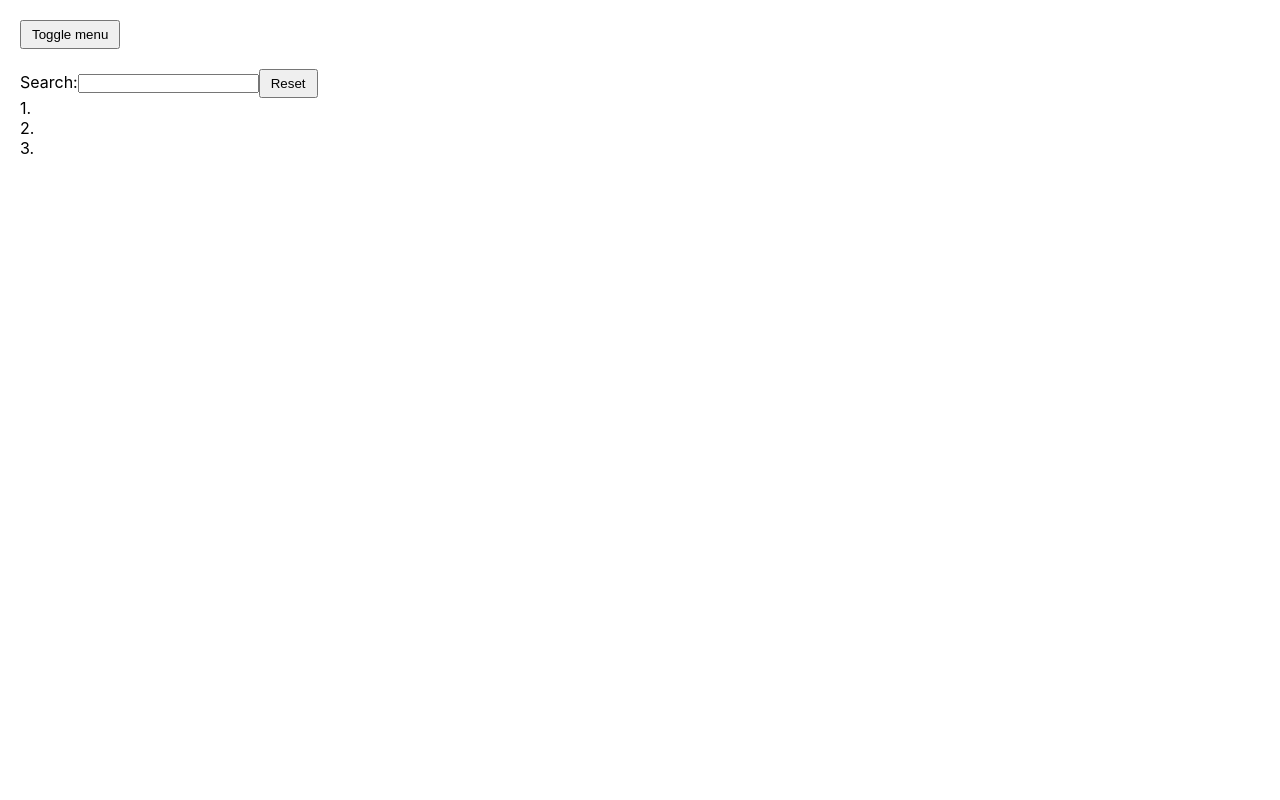
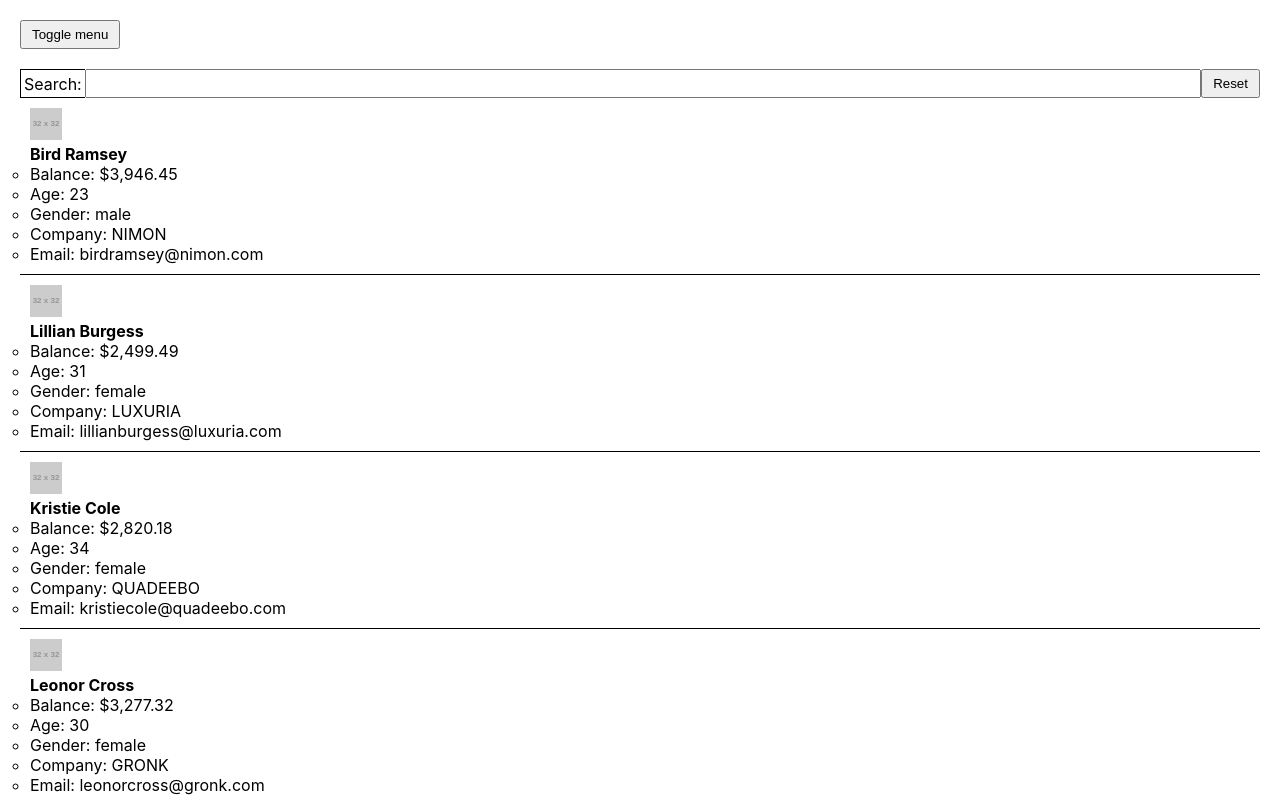
Before and after one commit to Pachciar3/zadania-tydzien-5, a React (Create React App) app: page /excersise-4 in a window 1280 px wide. Shown: the top 800 px of the page. Built offline with nearby package versions, Linux system fonts and the light colour scheme.

Commit message:
Task 4 - add features - getting data from database - create basic styles

```diff
--- a/src/components/Users/User.js
+++ b/src/components/Users/User.js
@@ -1,9 +1,17 @@
 import React from 'react';
 
-function User({ children }) {
+function User({ data }) {
   return (
     <li className="users__item">
-      {children}
+      <img src={data.picture} alt={data.name} />
+      <h4>{data.name}</h4>
+      <ul>
+        <li><span>Balance: </span>{data.balance}</li>
+        <li><span>Age: </span>{data.age}</li>
+        <li><span>Gender: </span>{data.gender}</li>
+        <li><span>Company: </span>{data.company}</li>
+        <li><span>Email: </span>{data.email}</li>
+      </ul>
     </li>
   );
 }
--- a/src/components/Users/UserContainer.js
+++ b/src/components/Users/UserContainer.js
@@ -1,22 +1,30 @@
-import React, { useEffect } from 'react';
+import React, { useState, useEffect } from 'react';
 import UsersList from './UsersList';
 import User from './User';
 import UserSearch from './UserSearch';
 
 function UsersContainer() {
+  const [usersData, setUsersData] = useState([]);
+
   useEffect(() => {
     fetch('http://localhost:3000/users.json')
       .then(response => response.json())
-      .then(data => console.log(data));
+      .then(data => setUsersData(data));
   }, []);
+
+  function renderUsersList() {
+    if (usersData.length < 0) {
+      return <div>No data sorry ;-(</div>;
+    } else {
+      const users = usersData.map((el) => <User key={el.id} data={el} />);
+      return <UsersList>{users}</UsersList>;
+    }
+  }
+
   return (
     <div className="users">
       <UserSearch />
-      <UsersList>
-        <User>1.</User>
-        <User>2.</User>
-        <User>3.</User>
-      </UsersList>
+      {renderUsersList()}
     </div>
   );
 }
--- a/src/components/Users/UserSearch.js
+++ b/src/components/Users/UserSearch.js
@@ -4,8 +4,8 @@ import Button from '../Button';
 
 function UserSearch() {
   return (
-    <form>
-      <label>Search:<input type="text" /></label>
+    <form className="search-box">
+      <label className="search-box__field"><div className="search-box__name">Search:</div><input type="text" /></label>
       <Button type="reset">Reset</Button>
     </form>
   );
--- a/src/components/Users/index.css
+++ b/src/components/Users/index.css
@@ -1,3 +1,32 @@
 .users__list {
   list-style: none;
 }
+
+.users__item {
+  padding: 10px;
+  border-bottom: 1px solid #000;
+}
+
+.search-box {
+  display: flex;
+  /* width: 100%; */
+}
+
+.search-box__name {
+  display: flex;
+  align-items: center;
+  padding: 0px 3px;
+  border: 1px solid #000;
+  border-right: 0px;
+}
+
+.search-box__field {
+  display: flex;
+  flex-grow: 1;
+}
+
+.search-box__field input {
+  width: 100%;
+  height: 100%;
+  padding: 5px;
+}
--- a/src/exercises/excersise4.js
+++ b/src/exercises/excersise4.js
@@ -1,4 +1,4 @@
-import React, { useState } from 'react';
+import React from 'react';
 
 import { UserContainer } from '../components/Users';
 
```
Also changed, not shown: 1 other file (tests, documents, lock files or other folders).
